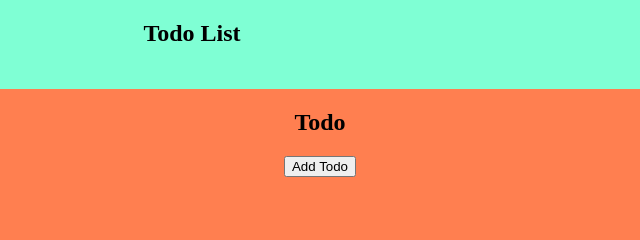
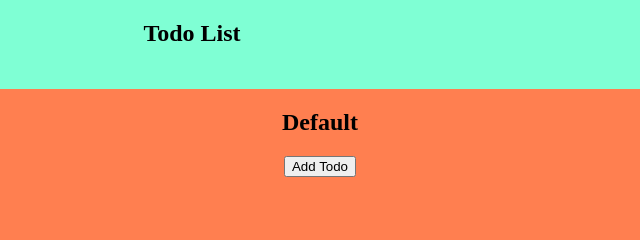
Before and after one commit to BigR0b/to-do-list, a website with bundled scripts: page dist/index.html in a window 1280 px wide. Shown: the top 240 px of the page, 448-1088 px from the left. Built offline with nearby package versions, Linux system fonts and the light colour scheme.

Commit message:
Add changeTitle function that shows the title of the selected project above the todo list

```diff
--- a/src/projectSection.js
+++ b/src/projectSection.js
@@ -1,5 +1,5 @@
 import { projectList, removeProject, addProject } from './todo';
-import { deleteTodoList, createTodo } from './todoSection';
+import { deleteTodoList, createTodo, createTitle } from './todoSection';
 let index = 0;
 
 const projectsList = document.querySelector('#projects-list');
@@ -49,6 +49,7 @@ const selectProject = () => {
       selectedProject = projectList[selectedProjectIndex];
       deleteTodoList();
       createTodo(selectedProject.todo);
+      createTitle();
     });
   });
 };
--- a/src/todoSection.js
+++ b/src/todoSection.js
@@ -168,6 +168,12 @@ const removeForm = () => {
   todoFolder.removeChild(todoFormModal);
 };
 
+//Todo Title
+const todoTitle = document.querySelector('#title');
+const createTitle = () => {
+  todoTitle.textContent = selectedProject.name;
+};
+
 export {
   createFrom,
   addFormBtn,
@@ -175,4 +181,5 @@ export {
   todoFolder,
   deleteTodoList,
   createTodo,
+  createTitle,
 };
```
Also changed, not shown: dist/bundle.js, dist/index.html.
